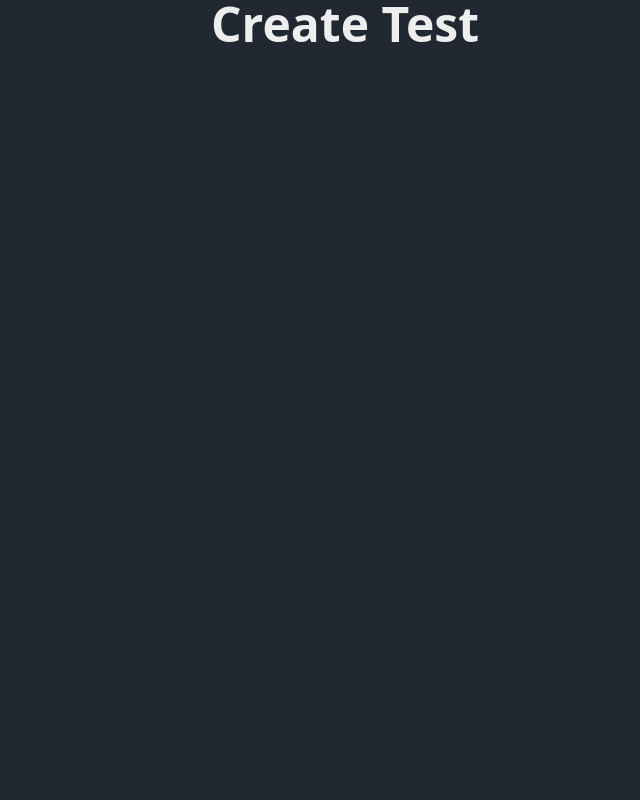
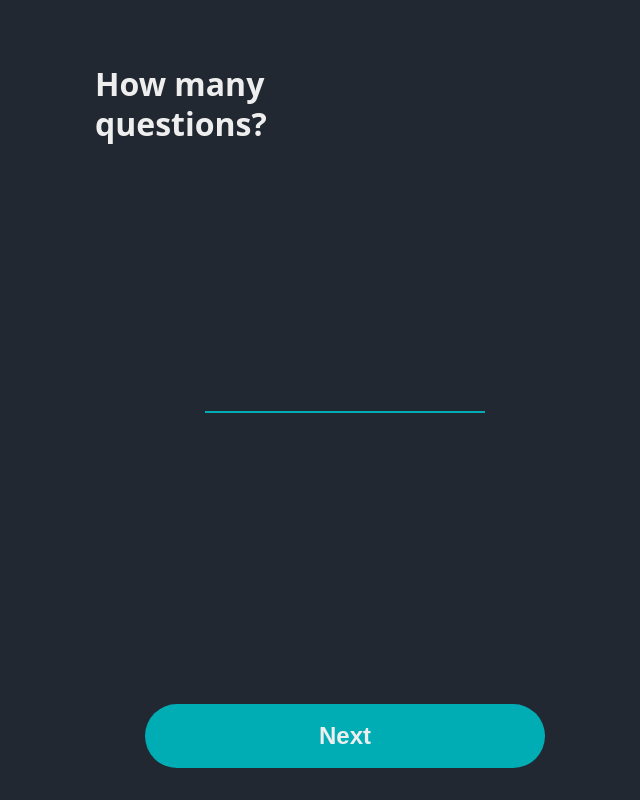
Before and after one commit to ljw0096/remote-voca, a React app in the folder client/: page /create-test in a window 1280 px wide. Shown: the whole page, without its empty margins (295-935 px from the left). Built offline with nearby package versions, Linux system fonts and the light colour scheme; the HTML template or start-up script is replaced by a standard one.

Commit message:
feat: Create Test page 마크업 구현

```diff
--- a/client/src/components/Button.tsx
+++ b/client/src/components/Button.tsx
@@ -25,7 +25,7 @@ const StyledButton = styled.button<Props>`
   border-radius: 32px;
   background-color: ${({ theme }) => theme.colors.baseGreen};
   color: ${({ theme }) => theme.colors.mainWhite};
-  font-size: ${({ theme }) => theme.fontSize.text}px;
+  font-size: ${({ theme }) => theme.fontSize.textLarge}px;
   font-weight: 700;
   cursor: pointer;
 
--- /dev/null
+++ b/client/src/components/SubLayout.tsx
@@ -0,0 +1,87 @@
+import { ReactNode } from "react"
+import styled, { keyframes } from "styled-components"
+import Button from "./Button"
+import Typo from "./Typo"
+
+interface Props {
+  subtitleText: string
+  buttonText?: string
+  children?: ReactNode
+  onClick?: () => void
+}
+
+const SubLayout = ({ subtitleText, buttonText, children, onClick }: Props) => {
+  return (
+    <Container>
+      <Wrapper>
+        <Header>
+          <SubtitleArea>
+            <Typo.SubTitle>{subtitleText}</Typo.SubTitle>
+          </SubtitleArea>
+        </Header>
+        <Content>{children}</Content>
+        <Footer>
+          <Button
+            onClick={() => {
+              onClick
+            }}
+          >
+            {buttonText}
+          </Button>
+        </Footer>
+      </Wrapper>
+    </Container>
+  )
+}
+
+export default SubLayout
+
+const Container = styled.div`
+  display: flex;
+  justify-content: center;
+  width: 100%;
+  height: 100vh;
+`
+
+const Wrapper = styled.div`
+  max-width: 500px;
+`
+
+const Header = styled.div`
+  display: flex;
+  width: 500px;
+`
+
+const appear = keyframes`
+  from {
+    opacity: 0;
+    transform: translateY(-5%);
+  }
+  to {
+    opacity: 1;
+    transform: translateY(0);
+  }
+`
+
+const SubtitleArea = styled.div`
+  margin-top: 64px;
+  width: 240px;
+  animation: ${appear} 1s;
+`
+
+const Content = styled.div`
+  display: flex;
+  justify-content: center;
+  align-items: center;
+  height: 500px;
+  padding: 32px;
+`
+
+const Footer = styled.div`
+  display: flex;
+  width: 500px;
+  justify-content: center;
+  position: absolute;
+  margin-bottom: 32px;
+  bottom: 0;
+`
--- a/client/src/components/Typo.tsx
+++ b/client/src/components/Typo.tsx
@@ -8,6 +8,7 @@ const Title = styled.h1`
 const SubTitle = styled.h2`
   font-size: ${({ theme }) => theme.fontSize.subTitle}px;
   font-weight: 700;
+  line-height: 40px;
 `
 
 const Text = styled.span`
--- a/client/src/pages/CreateTest.tsx
+++ b/client/src/pages/CreateTest.tsx
@@ -1,12 +1,14 @@
+import Input from "@components/Input"
 import Layout from "@components/Layout"
+import SubLayout from "@components/SubLayout"
 import Typo from "@components/Typo"
 
-const Home = () => {
+const CreateTest = () => {
   return (
-    <Layout>
-      <Typo.Title>Create Test</Typo.Title>
-    </Layout>
+    <SubLayout subtitleText="How many questions?" buttonText="Next">
+      <Input autoFocus />
+    </SubLayout>
   )
 }
 
-export default Home
+export default CreateTest
--- a/client/src/pages/Home.tsx
+++ b/client/src/pages/Home.tsx
@@ -54,13 +54,13 @@ const Footer = styled.div`
   display: flex;
   justify-content: center;
   position: absolute;
+  margin-bottom: 32px;
   bottom: 0;
 `
 const ButtonContainer = styled.div`
   display: flex;
   flex-wrap: wrap;
   justify-content: center;
-  gap: 0 8px;
+  gap: 16px 8px;
   width: 500px;
-  height: 160px;
 `
--- a/client/src/pages/Result.tsx
+++ b/client/src/pages/Result.tsx
@@ -1,7 +1,7 @@
 import Layout from "@components/Layout"
 import Typo from "@components/Typo"
 
-const Home = () => {
+const Result = () => {
   return (
     <Layout>
       <Typo.Title>Result</Typo.Title>
@@ -9,4 +9,4 @@ const Home = () => {
   )
 }
 
-export default Home
+export default Result
--- a/client/src/pages/Test.tsx
+++ b/client/src/pages/Test.tsx
@@ -1,7 +1,7 @@
 import Layout from "@components/Layout"
 import Typo from "@components/Typo"
 
-const Home = () => {
+const Test = () => {
   return (
     <Layout>
       <Typo.Title>Test</Typo.Title>
@@ -9,4 +9,4 @@ const Home = () => {
   )
 }
 
-export default Home
+export default Test
```
